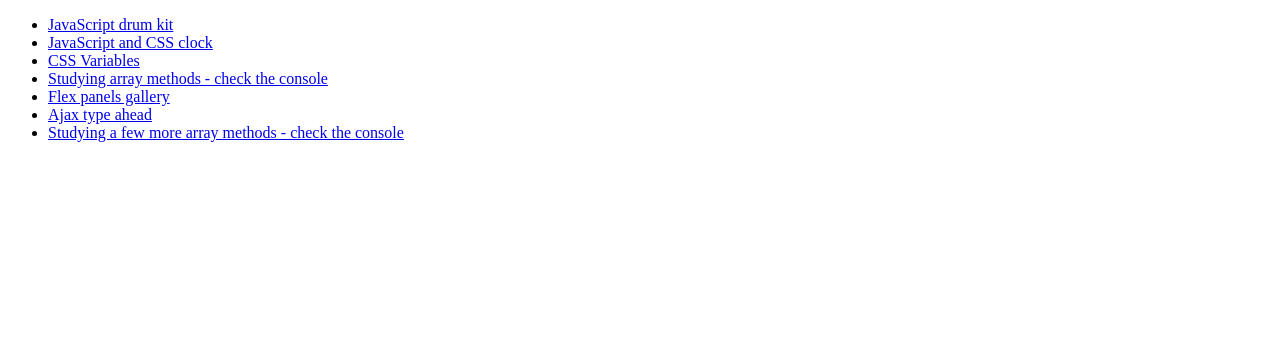
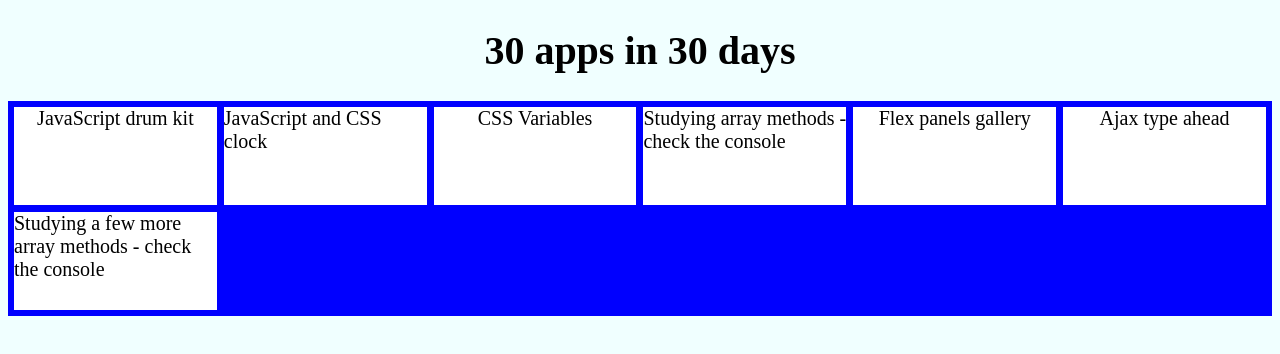
Before and after one commit to Bogdan18b/30days, a plain HTML site: page index.html in a window 1280 px wide. Drawn offline with Linux system fonts and the light colour scheme.

Commit message:
add style to home page

```diff
--- a/arrays2/index.js
+++ b/arrays2/index.js
@@ -36,6 +36,9 @@
   let commentId = comments.findIndex(com => com.id === 823423);
   console.log(commentId);
   // delete the comment with the ID of 823423
-  newComments = [...comments.slice(0,commentId), ...comments.slice(commentId + 1)]; // cool way
+  newComments = [
+    ...comments.slice(0,commentId),
+    ...comments.slice(commentId + 1)
+  ]; // cool way
   // comments.splice(commentId, 1); traditional way
   console.table(newComments);
--- a/index.html
+++ b/index.html
@@ -2,10 +2,12 @@
 <html lang="en" dir="ltr">
   <head>
     <meta charset="utf-8">
+    <link rel="stylesheet" href="style.css">
     <title>30 apps in 30 days</title>
   </head>
   <body>
-    <ul>
+    <h1 class="title">30 apps in 30 days</h1>
+    <ul class="list">
       <li><a href="JSDrumKit/index.html">JavaScript drum kit</a></li>
       <li><a href="clock/index.html">JavaScript and CSS clock</a></li>
       <li><a href="CSSVariables/index.html">CSS Variables</a></li>
@@ -13,6 +15,7 @@
       <li><a href="FlexGallery/index.html">Flex panels gallery</a></li>
       <li><a href="ajax/index.html">Ajax type ahead</a></li>
       <li><a href="arrays2/index.html">Studying a few more array methods - check the console</a></li>
+
     </ul>
   </body>
 </html>
--- /dev/null
+++ b/style.css
@@ -0,0 +1,44 @@
+html {
+  min-height: 100vh;
+  font-size: 10px;
+  background: azure;
+}
+.title {
+  font-size: 4rem;
+  text-align: center;
+}
+
+.list {
+  list-style-type: none;
+  display: grid;
+  grid-template-columns: repeat(6, 1fr);
+  grid-auto-rows: 100px;
+  grid-gap: 5px;
+  background: blue;
+  padding: 5px;
+  font-size: 2rem;
+}
+
+.list > * {
+  border: 1px solid blue;
+  background: white;
+  display: flex;
+  justify-content: center;
+  align-items: center;
+}
+
+.list a {
+  text-decoration: none;
+  height: 100%;
+  display: block;
+  color: black;
+}
+
+@media (device-width: 375px), (max-width: 700px) {
+  html {
+    font-size: 6px;
+  }
+  .list {
+    grid-template-columns: repeat(3, 1fr);
+  }
+}
```
